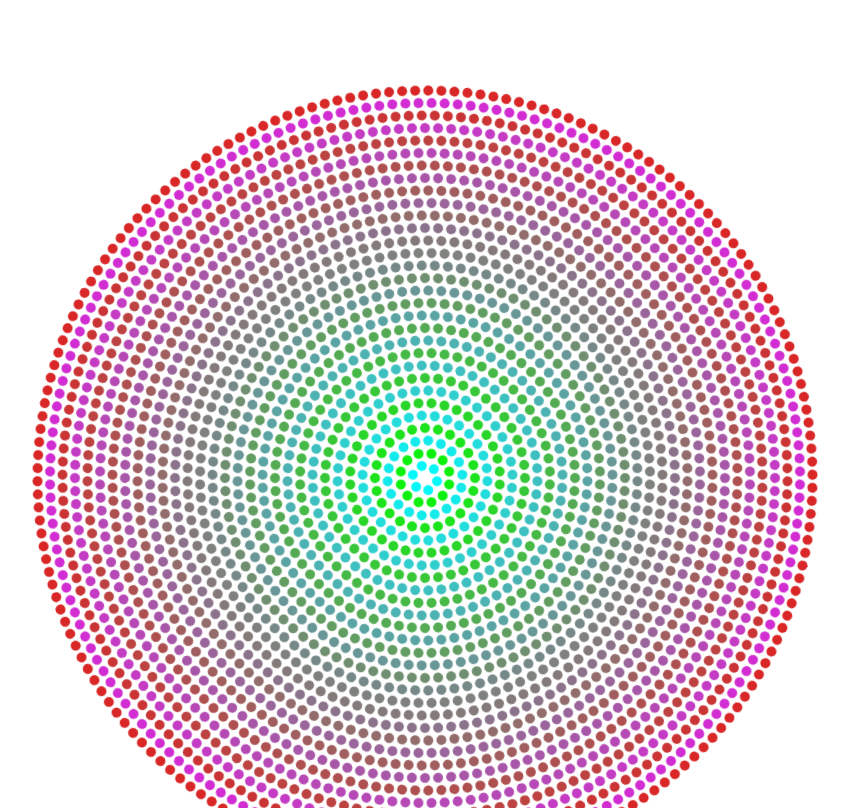
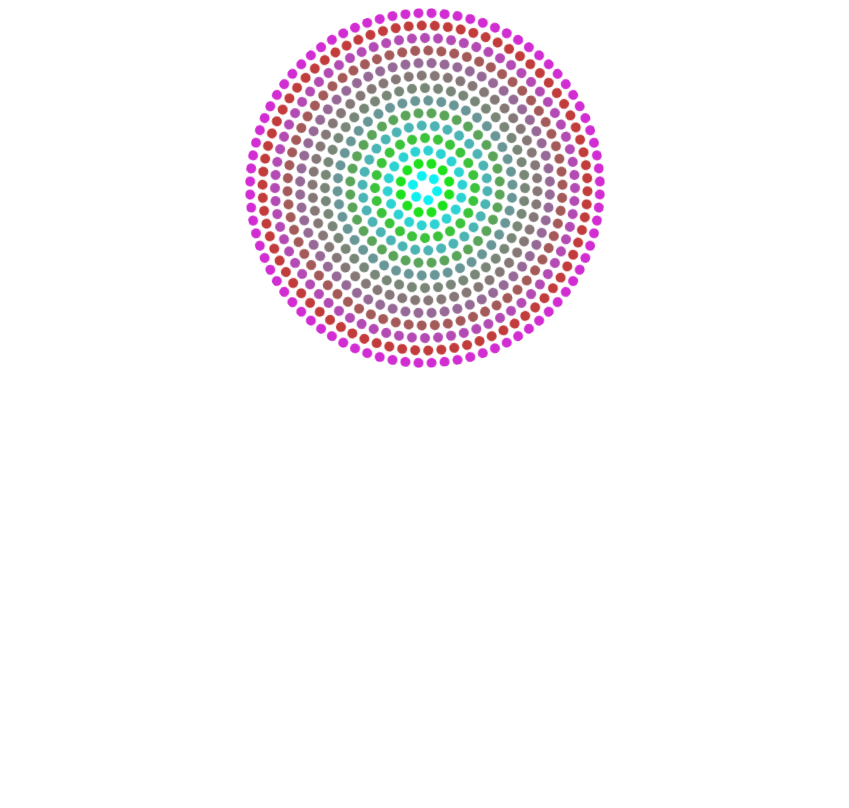
Before and after one commit to xp1994723/visual-effect-, a plain HTML site: page index.html in a window 1280 px wide. Shown: the whole page, without its empty margins (223-1072 px from the left). Drawn offline with Linux system fonts and the light colour scheme.

Commit message:
修改index.html

```diff
--- a/index.html
+++ b/index.html
@@ -16,25 +16,25 @@
 
         canvas {
             display: block;
-            margin: 70px auto;
+            margin: 0 auto;
             border-radius: 50%;
         }
     </style>
 </head>
 
 <body>
-    <canvas id="canvas" width="800" height="800"></canvas>
+    <canvas id="canvas" width="360" height="360"></canvas>
     <script>
         draw();
 
         function draw() {
             var ctx = document.getElementById('canvas').getContext('2d');
-            ctx.translate(400, 400);
+            ctx.translate(180, 180);
 
-            for (var i = 1; i < 32; i++) { // Loop through rings (from inside to out)
+            for (var i = 1; i < 16; i++) { // Loop through rings (from inside to out)
                 ctx.save();
 
-                ctx.fillStyle = i%2 == 1 ? 'rgb(' + (7 * i) + ',' + (255 - 7 * i) + ','+(255 - 7 * i)+')' : 'rgb(' + (7 * i) + ',' + (255 - 7 * i) + ','+(7 * i)+')';
+                ctx.fillStyle = i%2 == 1 ? 'rgb(' + (15 * i) + ',' + (255 - 15 * i) + ','+(255 - 15 * i)+')' : 'rgb(' + (15 * i) + ',' + (255 - 15 * i) + ','+(15 * i)+')';
 
                 for (var j = 0; j < i * 6; j++) { // draw individual dots
                     ctx.rotate(Math.PI * 2 / (i * 6));
```
